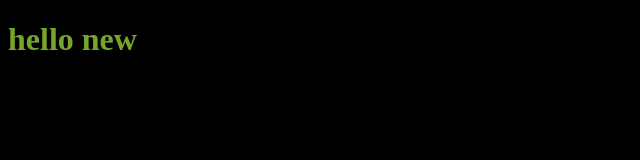
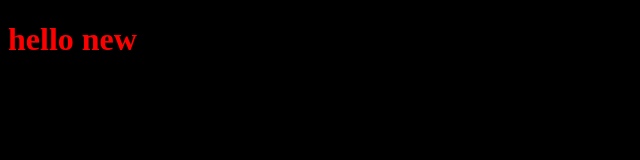
Before and after one commit to AhmedEssam246/my-project, a plain HTML site: page index.html in a window 1280 px wide. Shown: the whole page, without its empty margins (0-640 px from the left). Drawn offline with Linux system fonts and the light colour scheme.

Commit message:
change in style

```diff
--- a/style.css
+++ b/style.css
@@ -1,5 +1,5 @@
 h1{
-    color: rgb(118, 165, 42);
+    color:red;
 }
 body{
     background-color: black;
```
